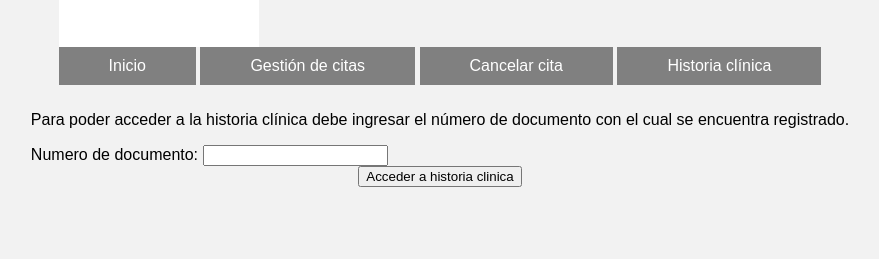
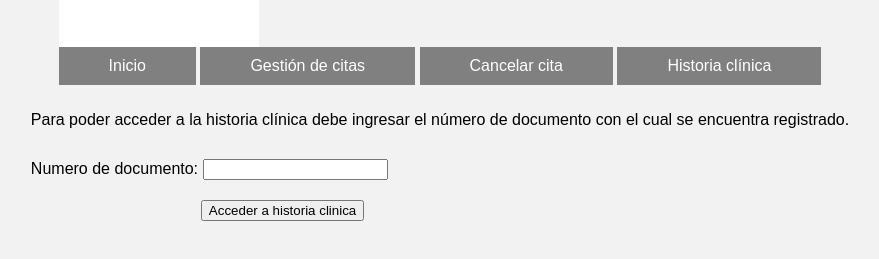
Before and after one commit to ivanch007/Gestion-citas, a plain HTML site: page historiaclinica.html in a window 1280 px wide. Shown: the part 171-430 px from the top of the page, without its empty margins (200-1079 px from the left). Drawn offline with Linux system fonts and the light colour scheme.

Commit message:
Se dan retoques al boton de historia clinica

```diff
--- a/historiaclinica.html
+++ b/historiaclinica.html
@@ -29,13 +29,21 @@
             </nav>
     </header>
 
-    <div class="historia">
+    <main class="main-historia">
+
+        <section>
             <p>Para poder acceder a la historia clínica debe ingresar el número de documento con el cual se encuentra registrado.</p>
+        </section>
 
+        <div id="id-historia">
             <form>
                 <label>Numero de documento: </label>
                 <input type="number">
             </form>
         </div>
-    <input type="button" value="Acceder a historia clinica">
+
+        <input type="button" value="Acceder a historia clinica" class="boton-historia">
+
+    </main>
+
 </body>
--- a/styles.css
+++ b/styles.css
@@ -105,6 +105,12 @@ input[type="button"]:hover {
   cursor: pointer;
 }
 
+.boton-historia {
+  margin-top: 20px;
+  cursor: pointer;
+  margin-left: 170px;
+}
+
 a {
   text-decoration: none;
   color: blue;
@@ -151,6 +157,9 @@ a:hover {
 
 .main-de-cancelar {
   border: solid;
+  width: 50%;
+  height: 50%;
+  text-align: center;
 }
 
 .imagen-main {
@@ -172,3 +181,7 @@ a:hover {
 .subtitulos-cancelar {
   color: blue;
 }
+
+#id-historia {
+  margin-top: 30px;
+}
```
Lines whose indentation alone changed are shown as unchanged.
